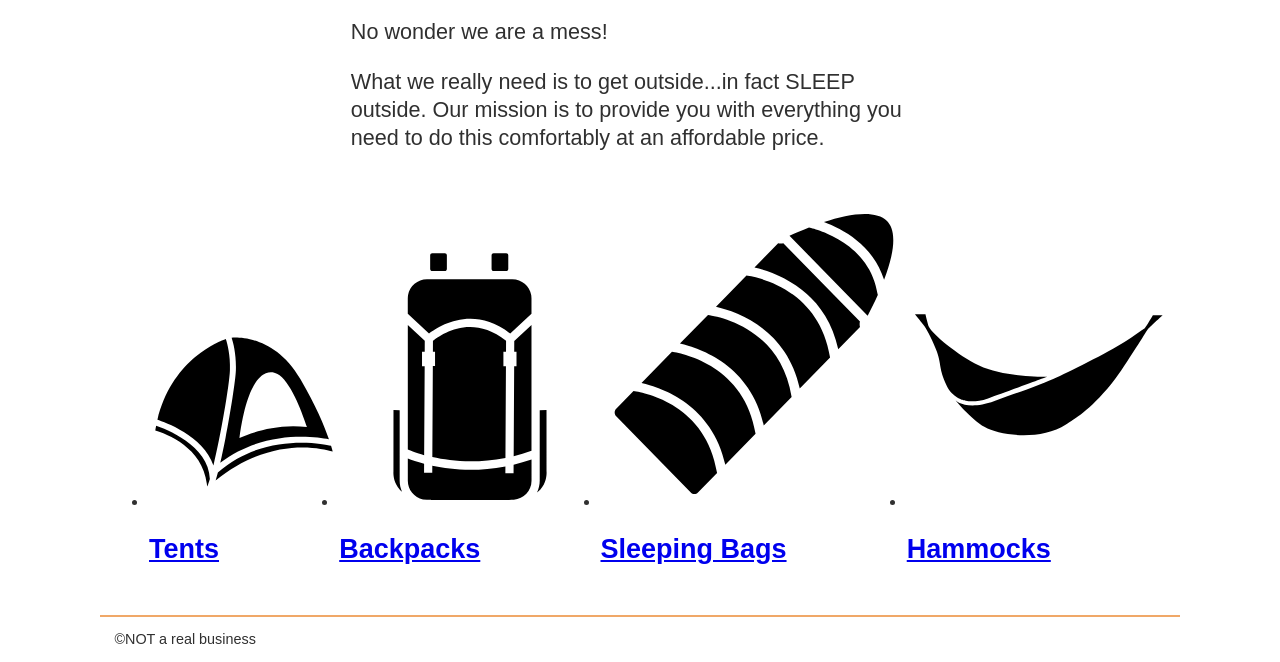
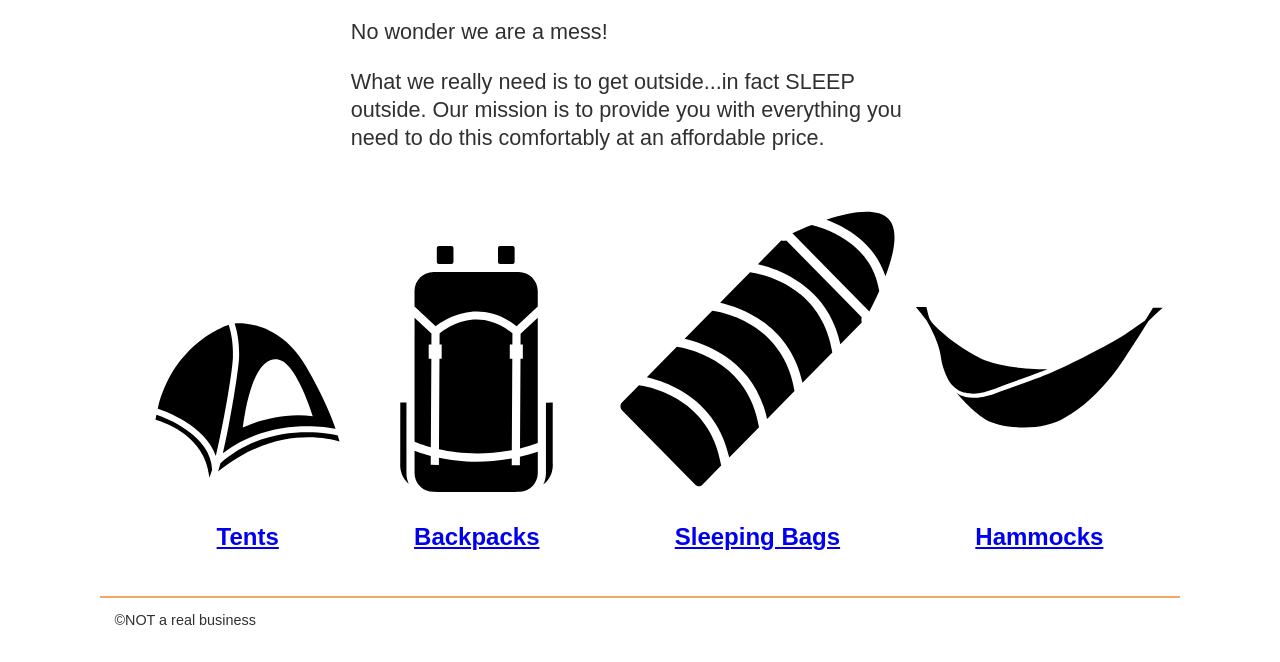
Before and after one commit to dofelton/wdd330, a website built with Vite: page src/index.html in a window 1280 px wide. Shown: the part 469-1131 px from the top of the page. Built offline with nearby package versions, Linux system fonts and the light colour scheme.

Commit message:
Correct product image size

```diff
--- a/src/css/style.css
+++ b/src/css/style.css
@@ -206,10 +206,17 @@ button {
   display: grid;
   grid-template-columns: auto auto auto auto;
   align-items: baseline;
+  list-style-type: none;
+  font-size: 1rem;
 }
-/* .product-grid li {
-  width: 40px;
-} */
+.product-grid h2 {
+  text-align: center;
+}
+
+.product-grid li {
+  width: 100%;
+  height: auto;
+}
 
 @media screen and (min-width: 500px) {
   body {
```
Also changed, not shown: src/product-listing/index.html (+1 -1 lines).
